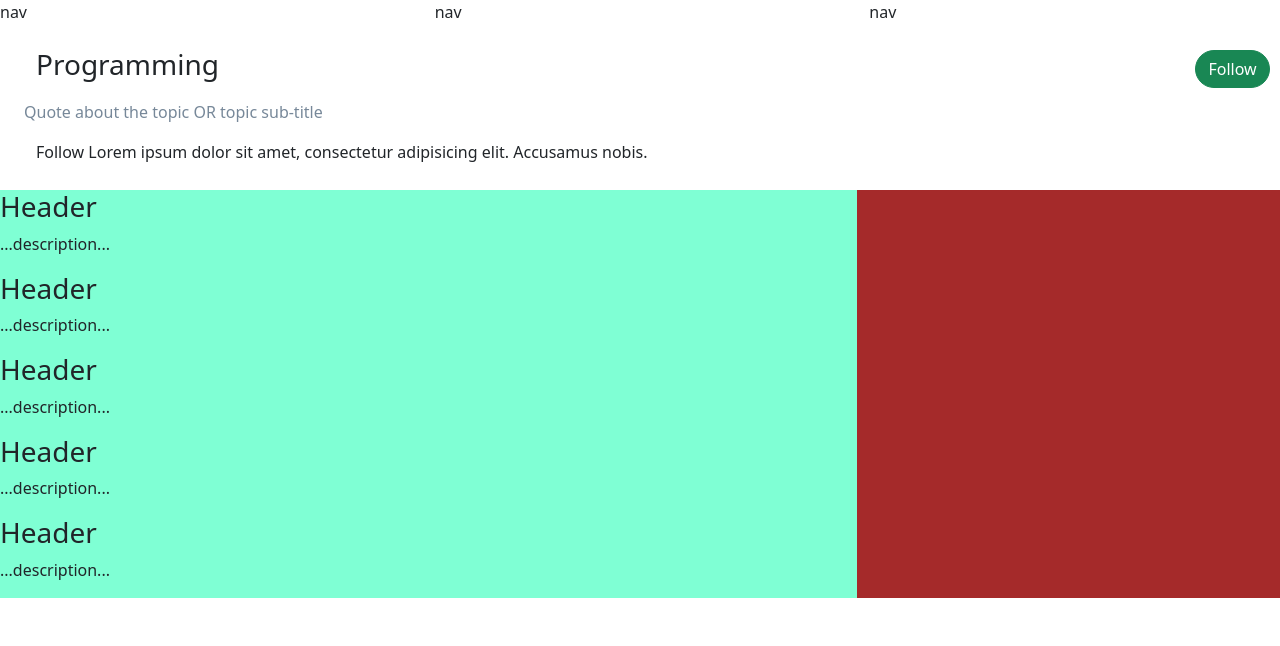
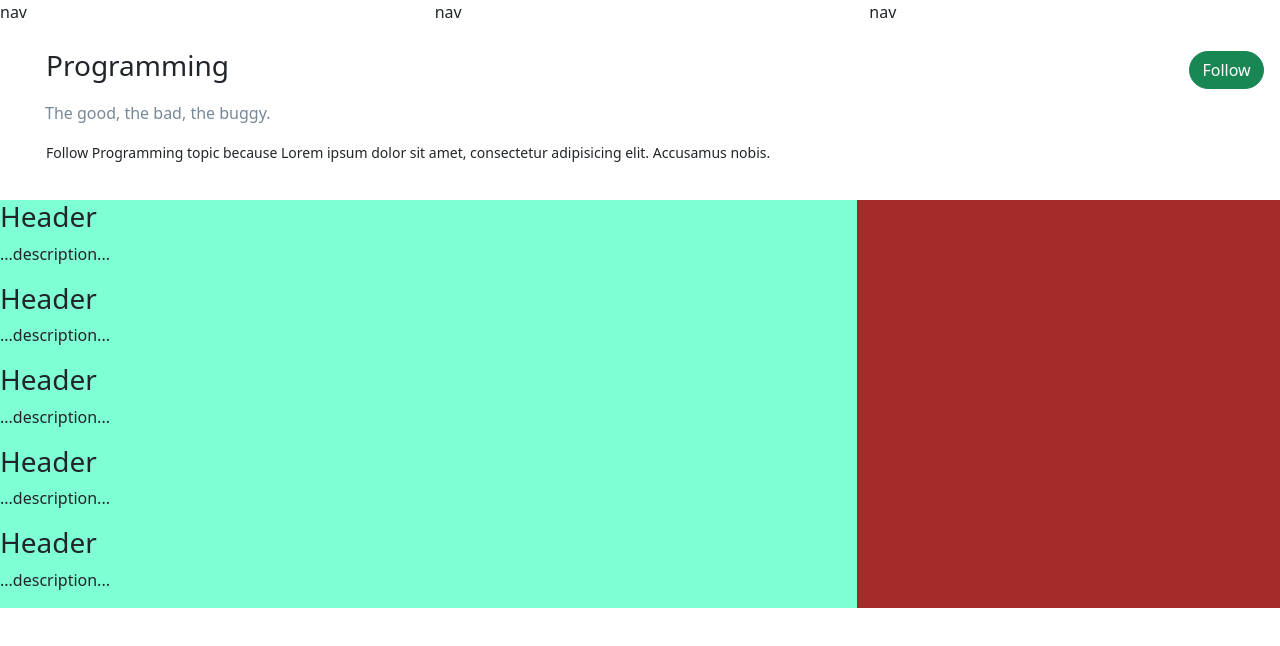
Before and after one commit to Reddah14/replica-mediumWebsite, a React (Create React App) app: page / in a window 1280 px wide. Shown: the top 646 px of the page. Built offline with nearby package versions, Linux system fonts and the light colour scheme.

Commit message:
small fix banner component

```diff
--- a/src/components/Banner/Banner.jsx
+++ b/src/components/Banner/Banner.jsx
@@ -8,12 +8,12 @@ const Banner = () => {
         <h3 className="col-8">Programming</h3>
         <button type="button" class=" col-4 btn btn-success follow-btn">Follow</button>
       </div>
-      <div className="row banner__topic-subtitle">
-        Quote about the topic OR topic sub-title
+      <div className="col-12 banner__topic-subtitle">
+        The good, the bad, the buggy.
       </div>
       <div className="row banner__topic-description">
         <p>
-          Follow Lorem ipsum dolor sit amet, consectetur adipisicing elit. Accusamus nobis.
+          Follow Programming topic because Lorem ipsum dolor sit amet, consectetur adipisicing elit. Accusamus nobis.
         </p>
       </div>
     </div>
--- a/src/components/Banner/Banner.scss
+++ b/src/components/Banner/Banner.scss
@@ -1,6 +1,7 @@
 .banner {
-  margin-left: 0px;
+  margin-left: 10px;
   margin-right: 5px;
+  margin-bottom: 10px;
   border-radius: 12px;
   display: flex;
   justify-content: flex-end;
@@ -13,13 +14,13 @@
   align-items: center;
   margin-top: 3px;
   margin-left: 0;
-  text-align: justify;
+  text-align: left;
   font-weight: bold;
 }
 
 .follow-btn {
   padding: 2;
-  margin-right: 5px;
+  margin-right: 11px;
   border-radius: 20px;
   width: 75px;
   align-items: center;
@@ -28,10 +29,13 @@
 
 .banner__topic-subtitle {
   color:lightslategray;
+  text-align: left;
   margin-top: 5px;
   margin-bottom: 5px;
+  padding-left: 35px;
 }
 
 .banner__topic-description {
   text-align: left;
+  font-size: 14px;
 }
```
